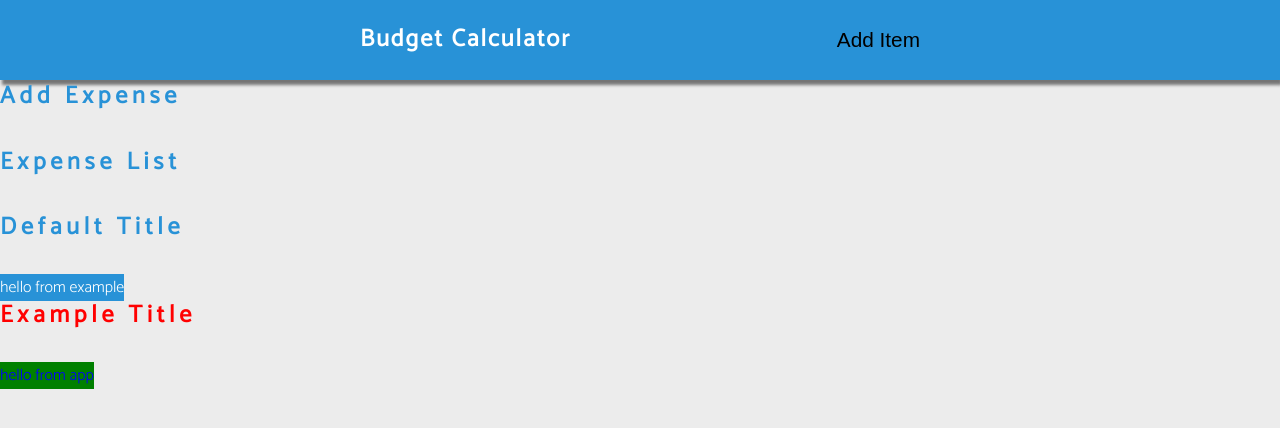
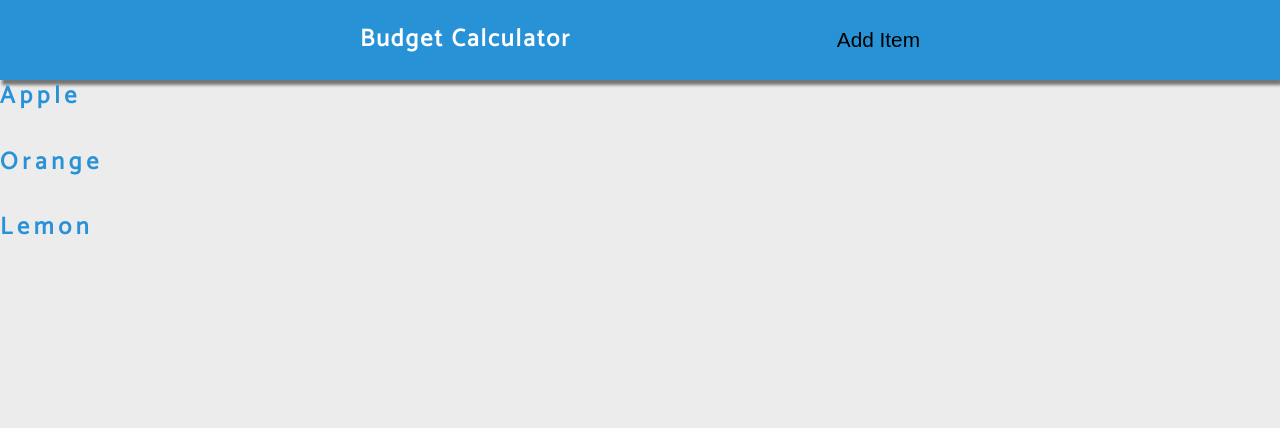
Before and after one commit to Fc0S4b/BudgetCalculatorSvelte, a Svelte app: page / in a window 1280 px wide. Shown: the top 428 px of the page. Built offline with nearby package versions, Linux system fonts and the light colour scheme.

Commit message:
Each Block

```diff
--- a/src/App.svelte
+++ b/src/App.svelte
@@ -1,24 +1,12 @@
 <script>
   import Navbar from './Navbar.svelte';
   import Title from './Title.svelte';
-  import Example from './Example.svelte';
+  let fruits = ['apple', 'orange', 'lemon'];
 </script>
 
-<!-- <style></style> -->
-<!-- CSS/STYLING -->
+<Navbar />
 
-<Navbar />
-<Title title="add expense" />
-<Title title="expense list" />
-<Title />
-<Example />
-<span>hello from app</span>
-
-<style>
-  /* no name collisions */
-  /* css bundle gestiona las clases añadiendo id únicos */
-  span {
-    background: green;
-    color: blue;
-  }
-</style>
+{#each fruits as item}
+  <!-- <h1>fruit: {item}</h1> -->
+  <Title title={item} />
+{/each}
```
